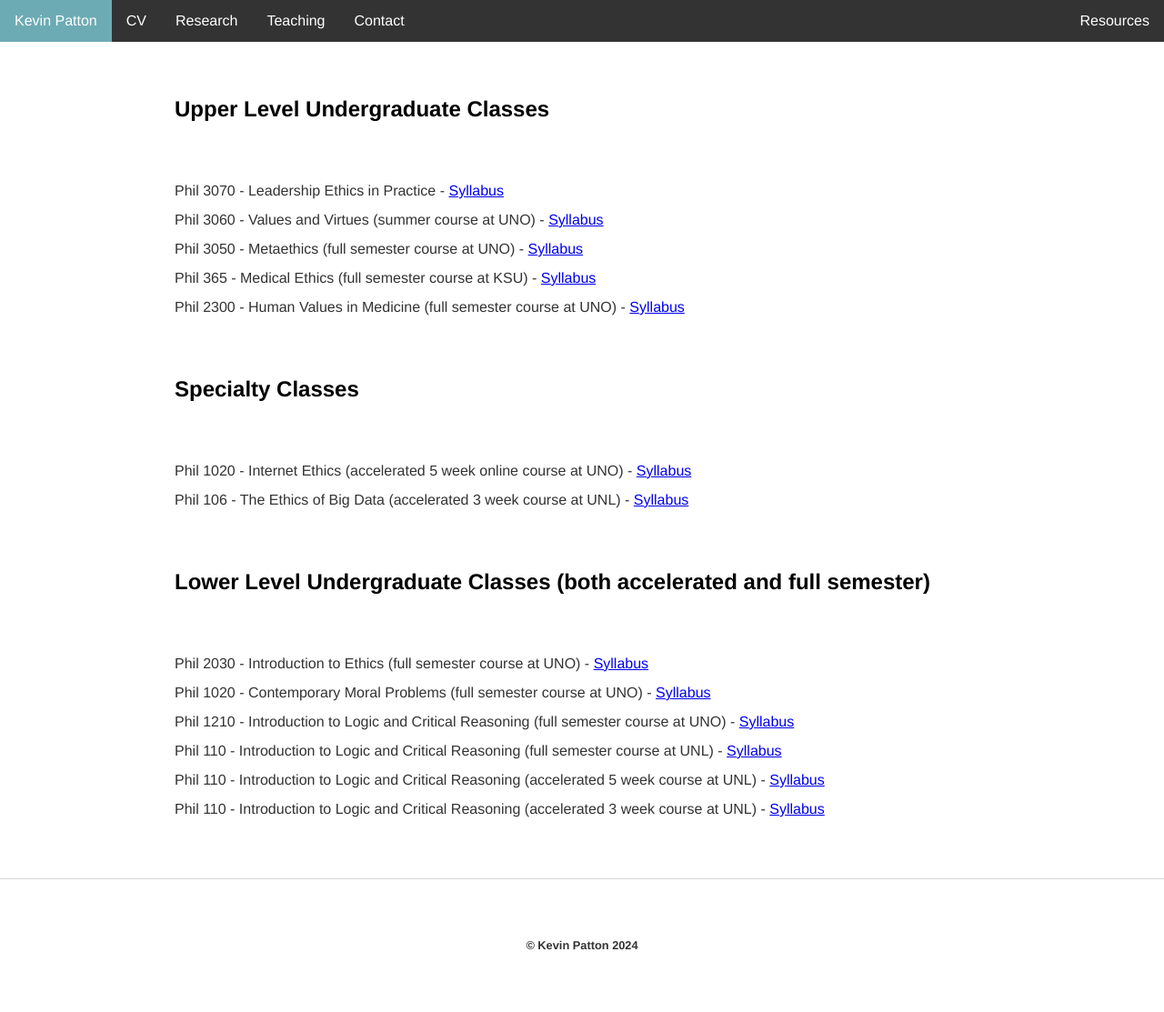
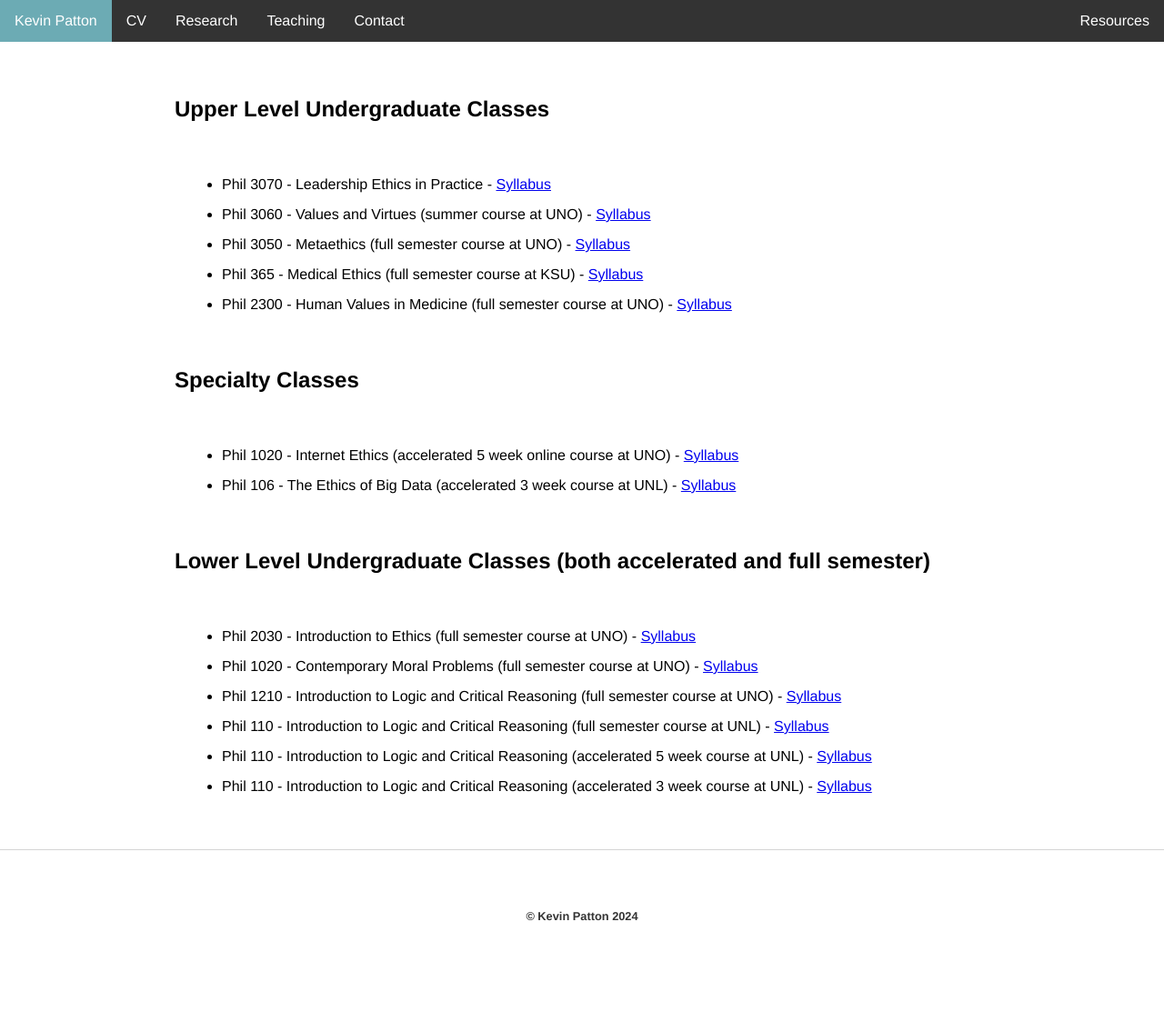
Before and after one commit to kevinjpatton/kevinjpatton.github.io, a Jekyll site: the page built from teaching/pastcourses/index.html, in a window 1280 px wide. Shown: the whole page at 91% size. Built offline with Jekyll 4.4.1, drawn with Linux system fonts in a browser that asks for light colours; Markdown is read by kramdown in place of the engine named in the settings; after the commit the page ends 1081 px from its top, so only the background shows below that.

Commit message:
Update index.html

```diff
--- a/teaching/pastcourses/index.html
+++ b/teaching/pastcourses/index.html
@@ -3,10 +3,24 @@ layout: default
 title: Past Courses - Kevin Patton
 ---
 <h2>Upper Level Undergraduate Classes</h2>
-<p>Phil 3070 - Leadership Ethics in Practice - <a href="/teaching/phil_3070/PHIL3070_Syllabus_Sp24.pdf" target="_blank">Syllabus</a><br>Phil 3060 - Values and Virtues (summer course at UNO) - <a href="/teaching/phil_3060/Syllabus_3060.pdf" target="_blank">Syllabus</a><br>Phil 3050 - Metaethics (full semester course at UNO) - <a href="/teaching/phil_3050/Phil3050_Syllabus.pdf" target="_blank">Syllabus</a><br>Phil 365  - Medical Ethics (full semester course at KSU) - <a href="/teaching/phil_365/Syllabus_Phil365_Spring2020.pdf" target="_blank">Syllabus</a><br>Phil 2300 - Human Values in Medicine (full semester course at UNO) - <a href="/teaching/phil_2300/Philosophy 2300 - Fall 2022 - Syllabus.pdf" target="_blank">Syllabus</a></p>
-
+<ul class="standard-list">
+<li>Phil 3070 - Leadership Ethics in Practice - <a href="/teaching/phil_3070/PHIL3070_Syllabus_Sp24.pdf" target="_blank">Syllabus</a></li>
+<li>Phil 3060 - Values and Virtues (summer course at UNO) - <a href="/teaching/phil_3060/Syllabus_3060.pdf" target="_blank">Syllabus</a></li>
+<li>Phil 3050 - Metaethics (full semester course at UNO) - <a href="/teaching/phil_3050/Phil3050_Syllabus.pdf" target="_blank">Syllabus</a></li>
+<li>Phil 365  - Medical Ethics (full semester course at KSU) - <a href="/teaching/phil_365/Syllabus_Phil365_Spring2020.pdf" target="_blank">Syllabus</a></li>
+<li>Phil 2300 - Human Values in Medicine (full semester course at UNO) - <a href="/teaching/phil_2300/Philosophy 2300 - Fall 2022 - Syllabus.pdf" target="_blank">Syllabus</a></li>
+</ul>
 <h2> Specialty Classes</h2>
-<p>Phil 1020 - Internet Ethics (accelerated 5 week online course at UNO) - <a href="/teaching/phil1020/Phil_1020_Syllabus.pdf" target="_blank">Syllabus</a><br>Phil 106  - The Ethics of Big Data (accelerated 3 week course at UNL) - <a href="/teaching/phil_106/Phil106_Syllabus_3Weeks.pdf" target="_blank">Syllabus</a></p>
-
+<ul class="standard-list">
+<li>Phil 1020 - Internet Ethics (accelerated 5 week online course at UNO) - <a href="/teaching/phil1020/Phil_1020_Syllabus.pdf" target="_blank">Syllabus</a></li>
+<li>Phil 106  - The Ethics of Big Data (accelerated 3 week course at UNL) - <a href="/teaching/phil_106/Phil106_Syllabus_3Weeks.pdf" target="_blank">Syllabus</a></li>
+</ul>
 <h2>Lower Level Undergraduate Classes (both accelerated and full semester)</h2>
-<p>Phil 2030 - Introduction to Ethics (full semester course at UNO) - <a href="/teaching/phil_2030/Phil2030_SyllabusMW2.pdf" target="_blank">Syllabus</a><br>Phil 1020 - Contemporary Moral Problems (full semester course at UNO) - <a href="/teaching/phil1020/Phil1020Syllabus_Full.pdf" target="_blank">Syllabus</a><br>Phil 1210 - Introduction to Logic and Critical Reasoning (full semester course at UNO) - <a href="/teaching/phil_1210/Phil1210_100_Fall2019.pdf" target="_blank">Syllabus</a><br>Phil 110 - Introduction to Logic and Critical Reasoning (full semester course at UNL) - <a href="/teaching/phil_110/Phil110_Syllabus_Full.pdf" target="_blank">Syllabus</a><br>Phil 110 - Introduction to Logic and Critical Reasoning (accelerated 5 week course at UNL) - <a href="/teaching/phil_110/Phil110_Syllabus.pdf.pdf" target="_blank">Syllabus</a><br>Phil 110 - Introduction to Logic and Critical Reasoning (accelerated 3 week course at UNL) - <a href="/teaching/phil_110/Phil110_Syllabus_3Week.pdf" target="_blank">Syllabus</a></p>
+<ul class="standard-list">
+<li>Phil 2030 - Introduction to Ethics (full semester course at UNO) - <a href="/teaching/phil_2030/Phil2030_SyllabusMW2.pdf" target="_blank">Syllabus</a></li>
+<li>Phil 1020 - Contemporary Moral Problems (full semester course at UNO) - <a href="/teaching/phil1020/Phil1020Syllabus_Full.pdf" target="_blank">Syllabus</a></li>
+<li>Phil 1210 - Introduction to Logic and Critical Reasoning (full semester course at UNO) - <a href="/teaching/phil_1210/Phil1210_100_Fall2019.pdf" target="_blank">Syllabus</a></li>
+<li>Phil 110 - Introduction to Logic and Critical Reasoning (full semester course at UNL) - <a href="/teaching/phil_110/Phil110_Syllabus_Full.pdf" target="_blank">Syllabus</a></li>
+<li>Phil 110 - Introduction to Logic and Critical Reasoning (accelerated 5 week course at UNL) - <a href="/teaching/phil_110/Phil110_Syllabus.pdf.pdf" target="_blank">Syllabus</a></li>
+<li>Phil 110 - Introduction to Logic and Critical Reasoning (accelerated 3 week course at UNL) - <a href="/teaching/phil_110/Phil110_Syllabus_3Week.pdf" target="_blank">Syllabus</a></li>
+</ul>
```
